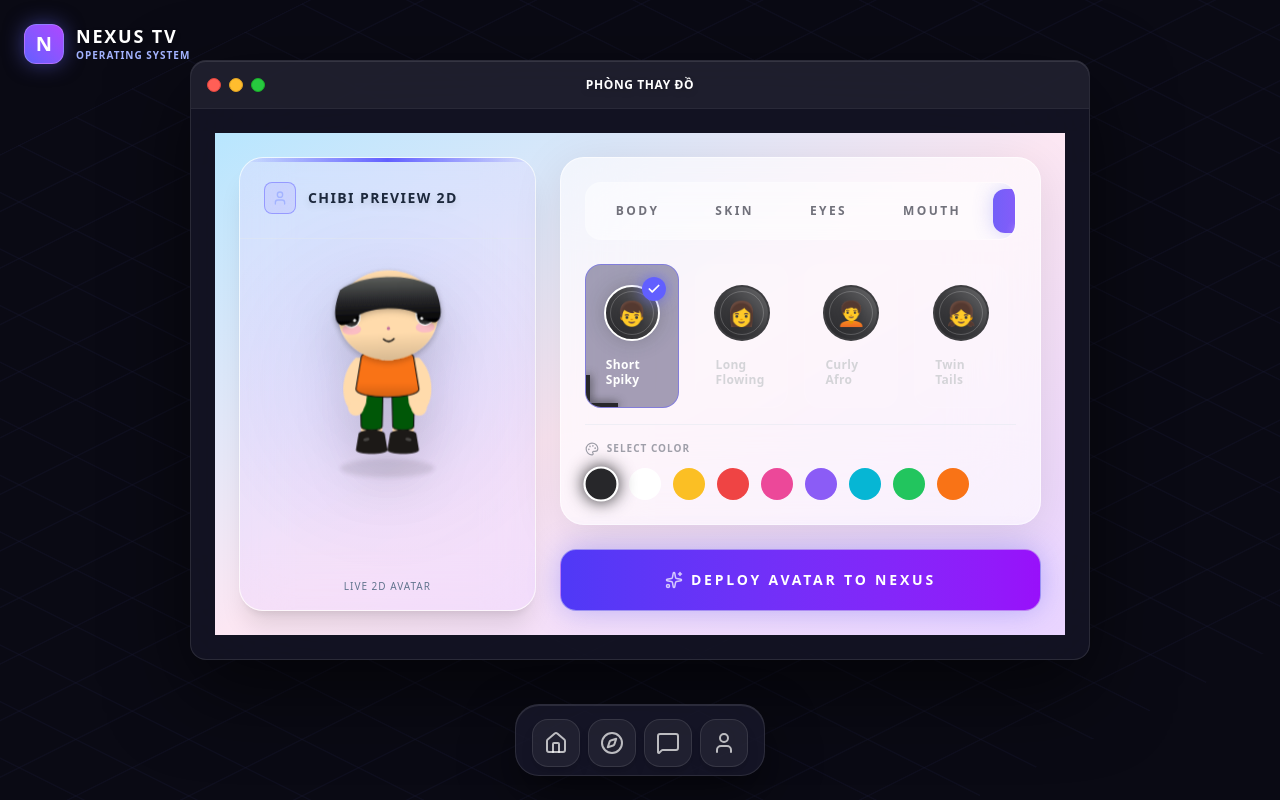
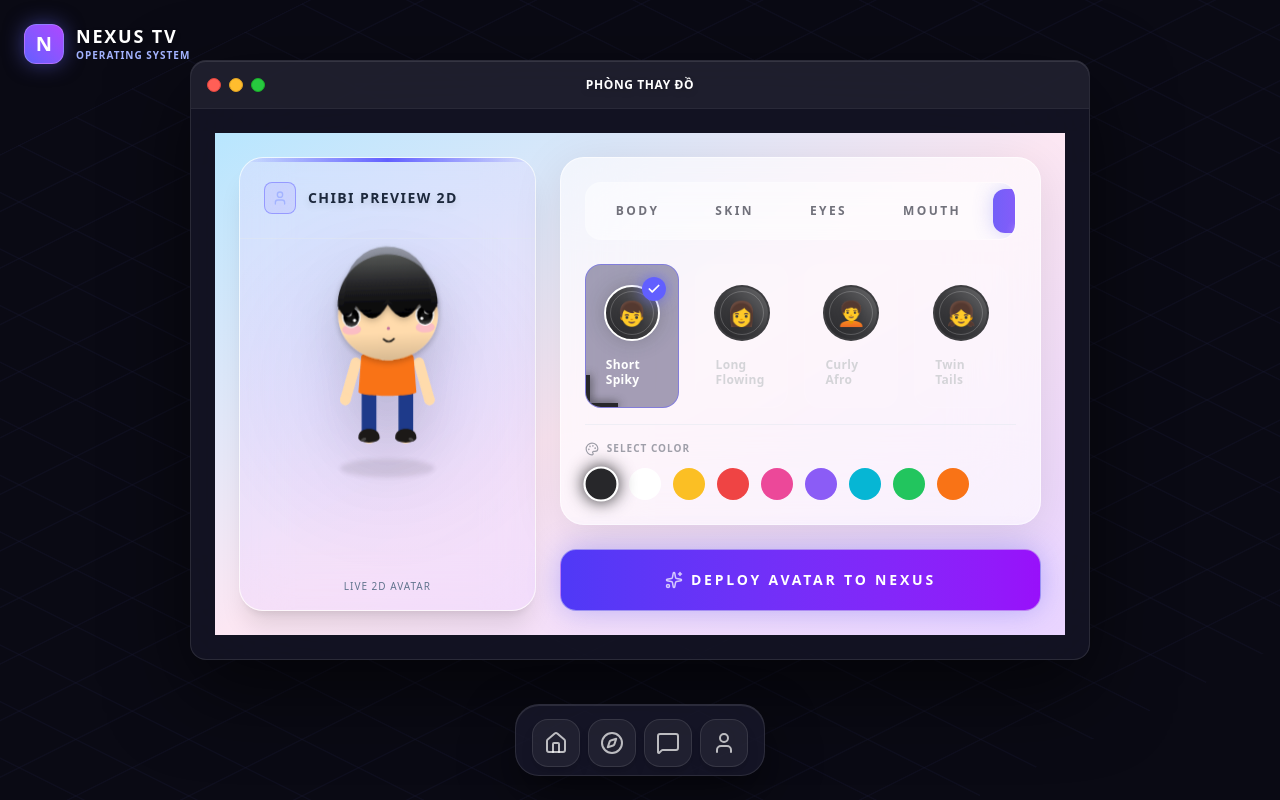
Before and after one commit to Tunglofichill/Nexus, a Next.js app: page /onboarding in a window 1280 px wide. Built offline with nearby package versions, Linux system fonts and the light colour scheme.

Commit message:
fix: redesign hilarious broken SVG paths into clean cute anime shapes (capsule limbs, proper spiky bangs, no giant black visor)

```diff
--- a/src/components/Chibi2D.tsx
+++ b/src/components/Chibi2D.tsx
@@ -180,64 +180,49 @@ export default function Chibi2D({
           {/* ═══════════════ LEGS & BOTTOMS ═══════════════ */}
           <g>
             {/* Left Leg */}
-            <g transform="translate(-30, 0)">
-              <rect x="230" y="270" width="40" height="110" rx="20" fill={skinColor} />
-              {/* Pants/Shorts */}
-              {bottomsId !== 'bottom_skirt' && (
-                <path d="M 228 260 L 272 260 L 270 350 C 270 360, 230 360, 230 350 Z"
-                      fill={bottomsId === 'bottom_shorts' ? 'none' : bottomsDark}
-                      stroke={bottomsId === 'bottom_shorts' ? 'none' : '#111'} strokeWidth="2" />
-              )}
-              {bottomsId === 'bottom_shorts' && (
-                <path d="M 228 260 L 272 260 L 270 300 C 270 310, 230 310, 230 300 Z" fill={bottomsDark} stroke="#111" strokeWidth="2" />
-              )}
-              {/* Shoe */}
-              <path d="M 225 365 C 225 355, 275 355, 275 365 L 280 395 C 280 405, 220 405, 220 395 Z" fill="#1c1917" />
-              {/* Shoe highlight */}
-              <ellipse cx="240" cy="375" rx="6" ry="3" fill="#fff" opacity="0.2" transform="rotate(-15 240 375)" />
-            </g>
+            <line x1="215" y1="280" x2="215" y2="370" stroke={skinColor} strokeWidth="26" strokeLinecap="round" />
+            {bottomsId === 'bottom_shorts' && <line x1="215" y1="280" x2="215" y2="320" stroke={bottomsColor} strokeWidth="28" strokeLinecap="round" />}
+            {bottomsId === 'bottom_jeans' && <line x1="215" y1="280" x2="215" y2="360" stroke={bottomsColor} strokeWidth="28" strokeLinecap="round" />}
+            {/* Shoe */}
+            <path d="M 195 370 C 195 350, 235 350, 235 370 C 240 385, 190 385, 195 370 Z" fill="#1c1917" />
+            <ellipse cx="205" cy="375" rx="5" ry="3" fill="#fff" opacity="0.2" transform="rotate(-15 205 375)" />
 
             {/* Right Leg */}
-            <g transform="translate(30, 0)">
-              <rect x="230" y="270" width="40" height="110" rx="20" fill={skinColor} />
-              {/* Pants/Shorts */}
-              {bottomsId !== 'bottom_skirt' && (
-                <path d="M 228 260 L 272 260 L 270 350 C 270 360, 230 360, 230 350 Z"
-                      fill={bottomsId === 'bottom_shorts' ? 'none' : bottomsDark}
-                      stroke={bottomsId === 'bottom_shorts' ? 'none' : '#111'} strokeWidth="2" />
-              )}
-              {bottomsId === 'bottom_shorts' && (
-                <path d="M 228 260 L 272 260 L 270 300 C 270 310, 230 310, 230 300 Z" fill={bottomsDark} stroke="#111" strokeWidth="2" />
-              )}
-              {/* Shoe */}
-              <path d="M 225 365 C 225 355, 275 355, 275 365 L 280 395 C 280 405, 220 405, 220 395 Z" fill="#1c1917" />
-              {/* Shoe highlight */}
-              <ellipse cx="260" cy="375" rx="6" ry="3" fill="#fff" opacity="0.2" transform="rotate(15 260 375)" />
-            </g>
+            <line x1="285" y1="280" x2="285" y2="370" stroke={skinColor} strokeWidth="26" strokeLinecap="round" />
+            {bottomsId === 'bottom_shorts' && <line x1="285" y1="280" x2="285" y2="320" stroke={bottomsColor} strokeWidth="28" strokeLinecap="round" />}
+            {bottomsId === 'bottom_jeans' && <line x1="285" y1="280" x2="285" y2="360" stroke={bottomsColor} strokeWidth="28" strokeLinecap="round" />}
+            {/* Shoe */}
+            <path d="M 265 370 C 265 350, 305 350, 305 370 C 310 385, 260 385, 265 370 Z" fill="#1c1917" />
+            <ellipse cx="295" cy="375" rx="5" ry="3" fill="#fff" opacity="0.2" transform="rotate(15 295 375)" />
           </g>
 
           {/* ═══════════════ TORSO & ARMS ═══════════════ */}
           <g>
-            {/* Left Arm (Behind Torso slightly) */}
-            <path d="M 190 220 C 160 250, 160 300, 180 320 C 190 330, 210 320, 210 300 L 220 220 Z" fill={clothesId === 'clothes_casual' ? skinColor : clothesDark} />
-            <circle cx="190" cy="315" r="15" fill={skinColor} />
+            {/* Back Skirt (if applicable) */}
+            {bottomsId === 'bottom_skirt' && (
+              <path d="M 190 280 L 310 280 L 335 330 C 335 340, 165 340, 165 330 Z" fill={bottomsDark} />
+            )}
+
+            {/* Left Arm */}
+            <line x1="190" y1="230" x2="170" y2="300" stroke={clothesId === 'clothes_casual' || clothesId === 'clothes_ninja' ? skinColor : clothesDark} strokeWidth="20" strokeLinecap="round" />
+            {clothesId !== 'clothes_casual' && clothesId !== 'clothes_ninja' && <line x1="190" y1="230" x2="180" y2="260" stroke={clothesColor} strokeWidth="22" strokeLinecap="round" />}
+            <circle cx="170" cy="300" r="10" fill={skinColor} />
 
             {/* Right Arm */}
-            <path d="M 310 220 C 340 250, 340 300, 320 320 C 310 330, 290 320, 290 300 L 280 220 Z" fill={clothesId === 'clothes_casual' ? skinColor : clothesDark} />
-            <circle cx="310" cy="315" r="15" fill={skinColor} />
+            <line x1="310" y1="230" x2="330" y2="300" stroke={clothesId === 'clothes_casual' || clothesId === 'clothes_ninja' ? skinColor : clothesDark} strokeWidth="20" strokeLinecap="round" />
+            {clothesId !== 'clothes_casual' && clothesId !== 'clothes_ninja' && <line x1="310" y1="230" x2="320" y2="260" stroke={clothesColor} strokeWidth="22" strokeLinecap="round" />}
+            <circle cx="330" cy="300" r="10" fill={skinColor} />
 
-            {/* Base Neck */}
-            <rect x="235" y="180" width="30" height="40" rx="15" fill={skinDark} />
+            {/* Neck */}
+            <rect x="235" y="190" width="30" height="40" rx="15" fill={skinDark} />
 
-            {/* Skirt (Behind Torso, Above Legs) */}
+            {/* Front Skirt */}
             {bottomsId === 'bottom_skirt' && (
-              <path d="M 190 280 L 310 280 L 340 340 C 340 350, 160 350, 160 340 Z" fill={bottomsColor} stroke="#111" strokeWidth="2" />
+              <path d="M 190 280 L 310 280 L 335 320 C 335 325, 165 325, 165 320 Z" fill={bottomsColor} filter="url(#softShadow)" />
             )}
 
             {/* Torso Base */}
-            <path d="M 200 220 C 200 200, 300 200, 300 220 L 310 280 C 310 300, 190 300, 190 280 Z" fill={clothesColor} stroke="#111" strokeWidth="2" />
-            {/* Torso Shading */}
-            <path d="M 200 220 C 200 200, 300 200, 300 220 L 310 280 C 310 300, 190 300, 190 280 Z" fill="url(#skinShade)" />
+            <path d="M 200 220 C 200 200, 300 200, 300 220 L 305 285 C 305 295, 195 295, 195 285 Z" fill={clothesColor} />
 
             {/* Clothes Details */}
             {clothesId === 'clothes_casual' && (
@@ -245,18 +230,16 @@ export default function Chibi2D({
             )}
             {clothesId === 'clothes_suit' && (
               <>
-                {/* Shirt & Tie */}
                 <path d="M 230 210 L 270 210 L 250 250 Z" fill="#fff" />
                 <path d="M 245 220 L 255 220 L 250 270 Z" fill="#ef4444" />
-                {/* Lapels */}
-                <path d="M 200 220 L 240 250 L 230 290 Z" fill={clothesDark} />
-                <path d="M 300 220 L 260 250 L 270 290 Z" fill={clothesDark} />
+                <path d="M 200 220 L 240 250 L 230 290" fill="none" stroke={clothesDark} strokeWidth="4" />
+                <path d="M 300 220 L 260 250 L 270 290" fill="none" stroke={clothesDark} strokeWidth="4" />
               </>
             )}
             {clothesId === 'clothes_hoodie' && (
               <>
-                <path d="M 190 210 C 190 190, 310 190, 310 210 C 310 240, 190 240, 190 210 Z" fill={clothesDark} stroke="#111" strokeWidth="2" />
-                <rect x="210" y="260" width="80" height="30" rx="10" fill={clothesDark} />
+                <path d="M 190 210 C 190 190, 310 190, 310 210 C 310 230, 190 230, 190 210 Z" fill={clothesDark} />
+                <rect x="210" y="260" width="80" height="25" rx="10" fill={clothesDark} opacity="0.5" />
               </>
             )}
           </g>
@@ -350,23 +333,23 @@ export default function Chibi2D({
             {/* ═══════════════ FRONT HAIR / BANGS ═══════════════ */}
             {hairId !== 'hair_bald' && (
               <g filter="url(#softShadow)">
-                {/* Bangs (common base for most styles) */}
+                {/* Cute Anime Bangs (Spiky zig-zag base) */}
                 {!['hair_mohawk'].includes(hairId) && (
-                  <path d="M 150 130 C 180 80, 320 80, 350 130 C 330 150, 300 110, 250 120 C 200 110, 170 150, 150 130 Z" fill="url(#hairGrad)" />
+                  <path d="M 155 120 A 95 95 0 0 1 345 120 Q 330 160 310 120 Q 280 170 250 120 Q 220 170 190 120 Q 170 160 155 120 Z" fill="url(#hairGrad)" />
                 )}
                 {/* Specific bang details */}
-                {hairId === 'hair_short' && <path d="M 160 90 C 200 60, 300 60, 340 90 C 360 140, 350 170, 320 150 C 300 120, 200 120, 180 150 C 150 170, 140 140, 160 90 Z" fill="url(#hairGrad)" />}
+                {hairId === 'hair_short' && <path d="M 170 90 A 80 80 0 0 1 330 90 Q 340 140 320 120 Q 290 150 250 110 Q 210 150 180 120 Q 160 140 170 90 Z" fill="url(#hairGrad)" opacity="0.5" />}
                 {hairId === 'hair_messy' && (
                   <>
-                    <path d="M 140 100 Q 200 20 280 80 Q 360 40 370 120" fill="none" stroke="url(#hairGrad)" strokeWidth="30" strokeLinecap="round" />
-                    <path d="M 170 60 L 150 30 M 250 50 L 260 20 M 320 70 L 350 40" stroke="url(#hairGrad)" strokeWidth="8" strokeLinecap="round" />
+                    <path d="M 180 60 L 160 30 M 250 50 L 260 20 M 320 70 L 350 40" stroke="url(#hairGrad)" strokeWidth="8" strokeLinecap="round" />
+                    <path d="M 190 120 Q 210 160 230 120 M 270 120 Q 290 160 310 120" fill="none" stroke="url(#hairGrad)" strokeWidth="12" strokeLinecap="round" />
                   </>
                 )}
                 {/* Sideburns / Frame */}
                 {['hair_long', 'hair_twintails', 'hair_ponytail', 'hair_samurai'].includes(hairId) && (
                   <>
-                    <path d="M 140 120 Q 150 200 130 220 Q 160 180 160 120" fill="url(#hairGrad)" />
-                    <path d="M 360 120 Q 350 200 370 220 Q 340 180 340 120" fill="url(#hairGrad)" />
+                    <path d="M 155 120 Q 160 180 140 200 Q 170 160 170 120" fill="url(#hairGrad)" />
+                    <path d="M 345 120 Q 340 180 360 200 Q 330 160 330 120" fill="url(#hairGrad)" />
                   </>
                 )}
               </g>
```
